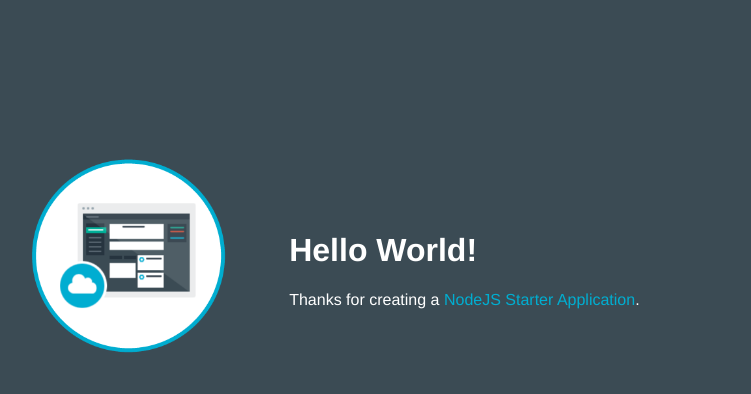
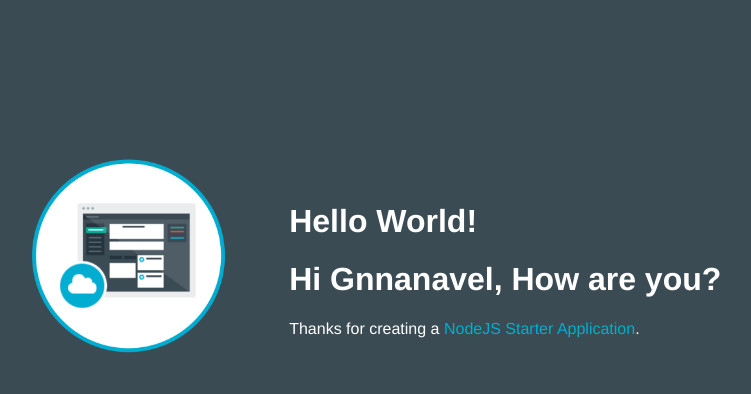
Before and after one commit to GVGOD18/ddemo1Js, a website: page public/index.html in a window 1280 px wide. Shown: the whole page, without its empty margins (253-1004 px from the left). Drawn offline with Linux system fonts and the light colour scheme.

Commit message:
Update index.html

```diff
--- a/public/index.html
+++ b/public/index.html
@@ -17,6 +17,7 @@
         </td>
         <td>
           <h1 id="message">Hello World!</h1>
+          <h1 id="message">Hi Gnnanavel, How are you?</h1>
           <p class='description'></p> Thanks for creating a <span class = "blue">NodeJS Starter Application</span>.
         </td>
       </tr>
```
